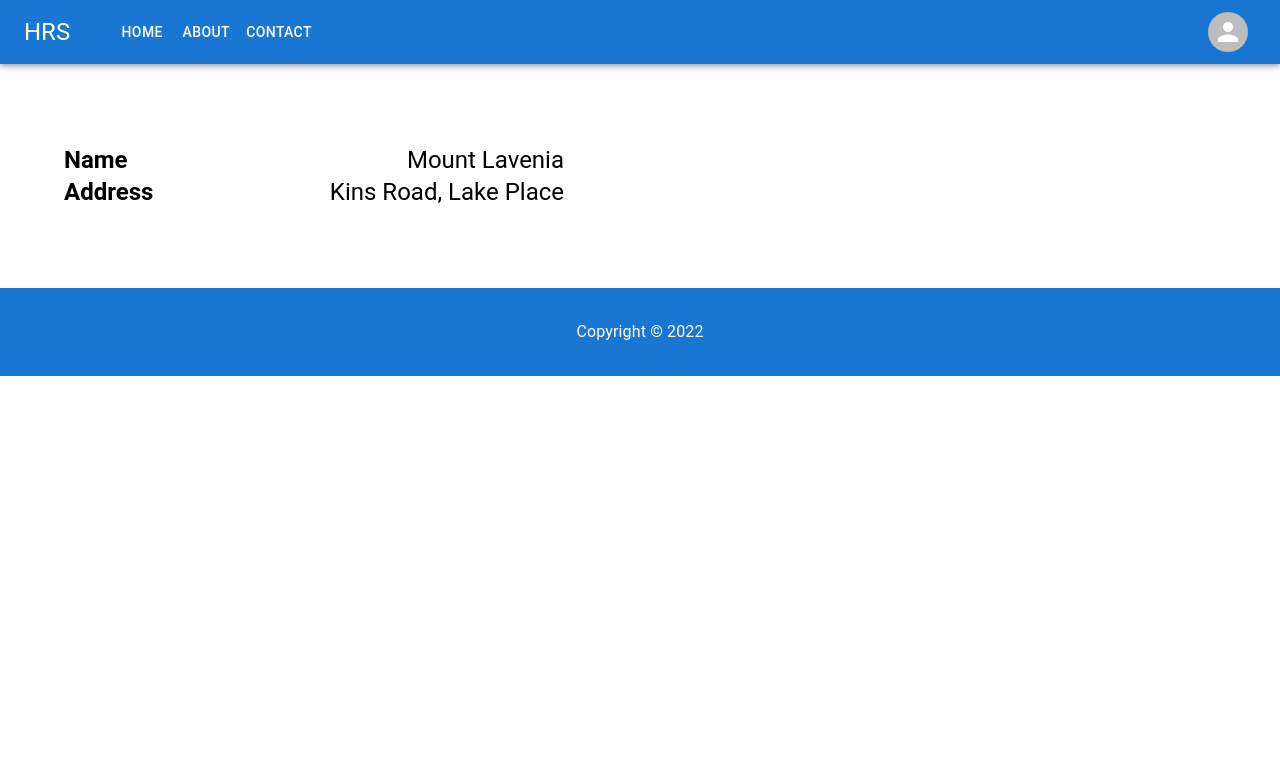
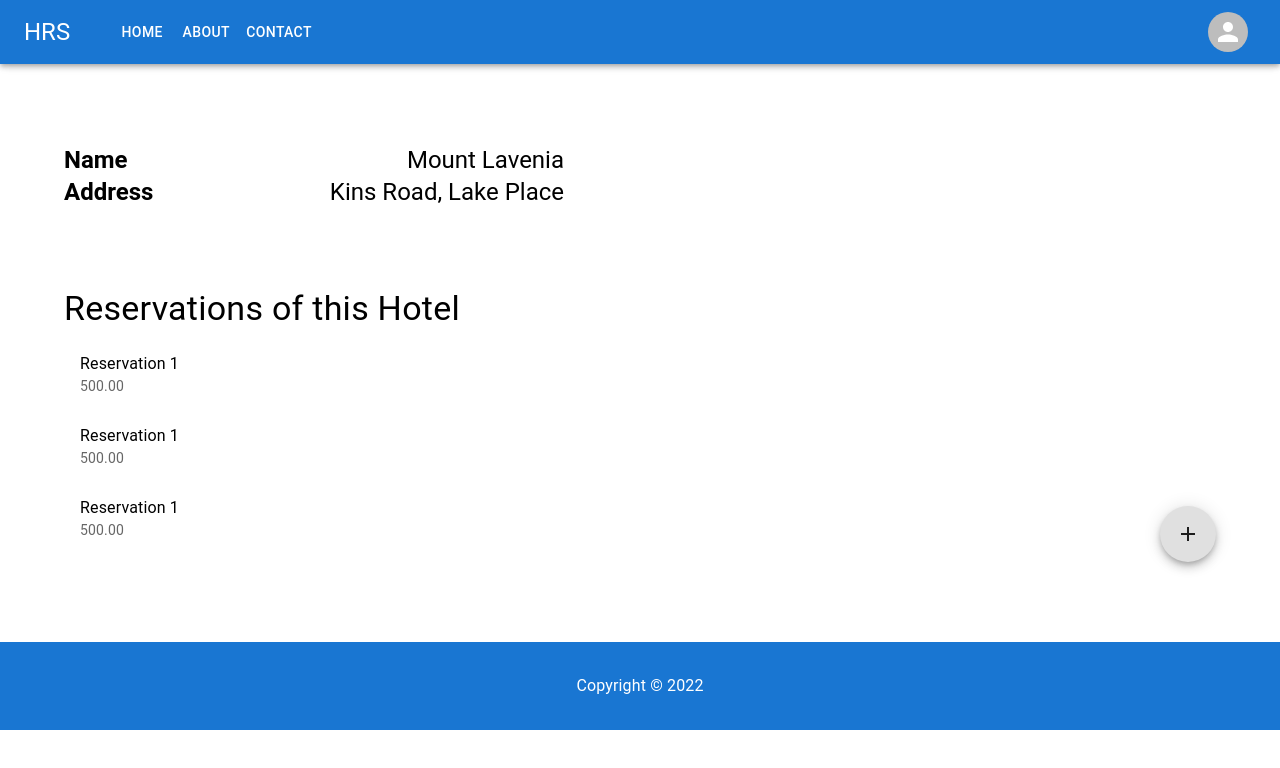
Before and after one commit to LassazVegaz/Hotel-Reservation-System, a React (Create React App) app in the folder frontend/: page / in a window 1280 px wide. Shown: the top 768 px of the page. Built offline with nearby package versions, Linux system fonts and the light colour scheme.

Commit message:
hotel reservations list

```diff
--- /dev/null
+++ b/frontend/src/pages/HotelVewPage/HotelReservations.tsx
@@ -0,0 +1,45 @@
+import { Add as AddIcon } from "@mui/icons-material";
+import {
+	Box,
+	Fab,
+	List,
+	ListItemButton,
+	ListItemText,
+	Typography,
+} from "@mui/material";
+
+const ReservationsList = () => {
+	return (
+		<List>
+			<ListItemButton>
+				<ListItemText primary="Reservation 1" secondary="500.00" />
+			</ListItemButton>
+			<ListItemButton>
+				<ListItemText primary="Reservation 1" secondary="500.00" />
+			</ListItemButton>
+			<ListItemButton>
+				<ListItemText primary="Reservation 1" secondary="500.00" />
+			</ListItemButton>
+		</List>
+	);
+};
+
+export const HotelReservations = () => {
+	return (
+		<Box mt={10} position="relative">
+			<Typography variant="h4">Reservations of this Hotel</Typography>
+
+			<ReservationsList />
+
+			<Fab
+				sx={{
+					position: "absolute",
+					right: 0,
+					bottom: 0,
+				}}
+			>
+				<AddIcon />
+			</Fab>
+		</Box>
+	);
+};
--- a/frontend/src/pages/HotelVewPage/HotelViewPage.tsx
+++ b/frontend/src/pages/HotelVewPage/HotelViewPage.tsx
@@ -1,4 +1,5 @@
 import { Container } from "@mui/material";
+import { HotelReservations } from "./HotelReservations";
 import { HotelView } from "./HotelView";
 
 export const HotelViewPage = () => {
@@ -9,6 +10,8 @@ export const HotelViewPage = () => {
 			}}
 		>
 			<HotelView />
+
+			<HotelReservations />
 		</Container>
 	);
 };
```
